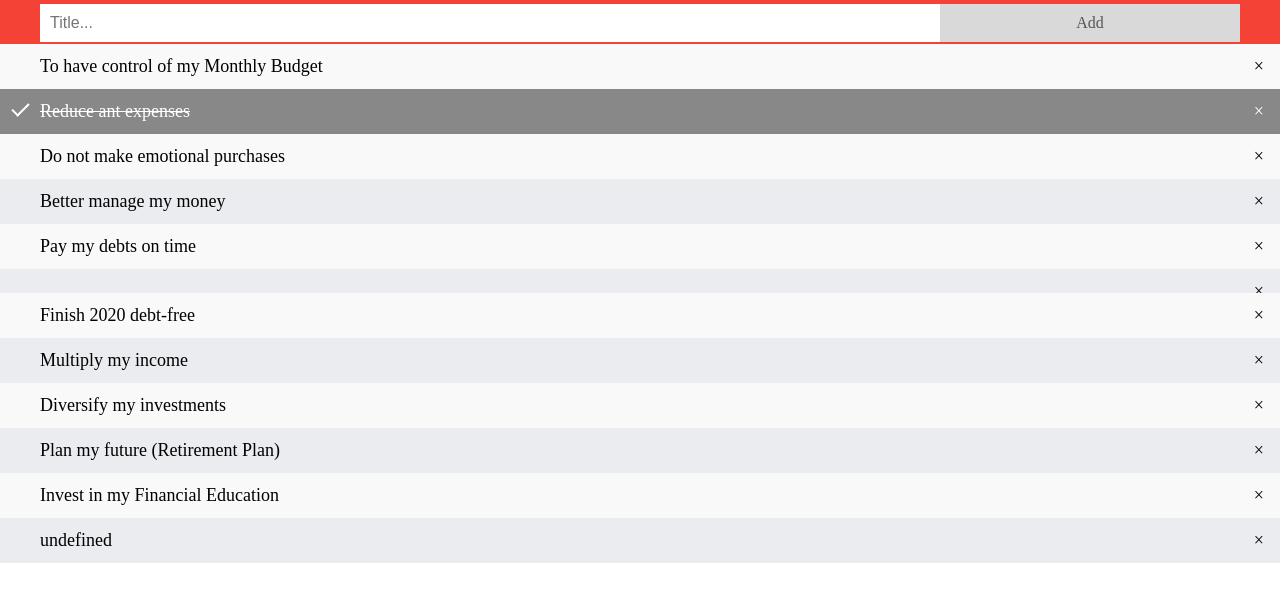
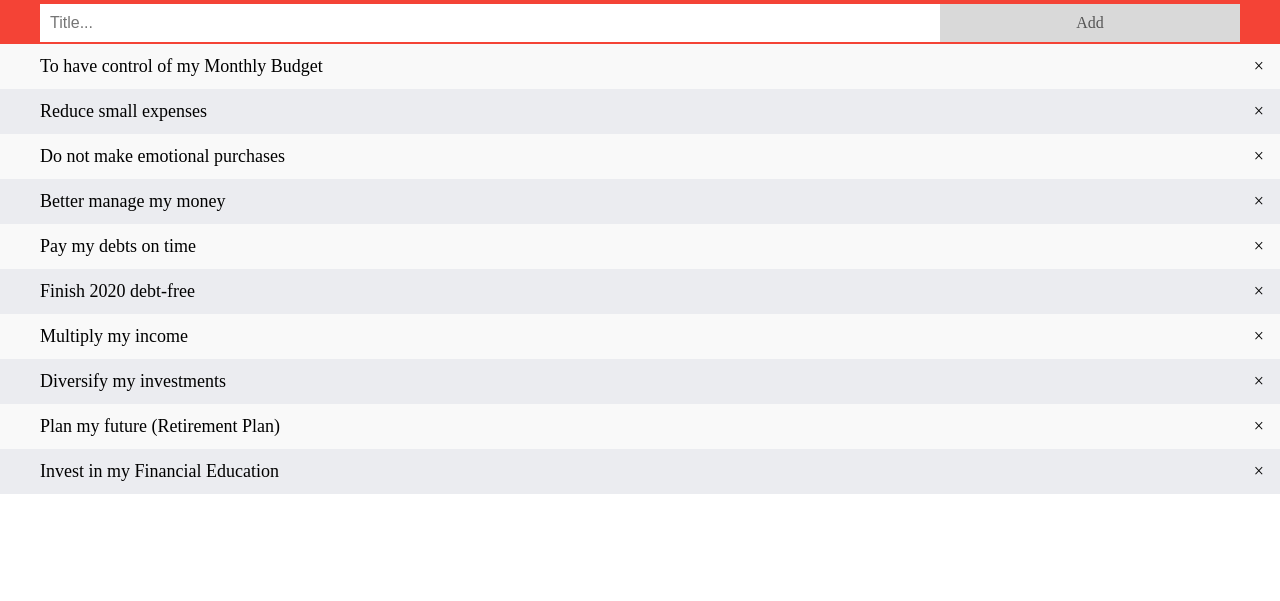
Before and after one commit to adamhopkins1/to-do-list, a plain HTML site: page index.html in a window 1280 px wide. Both pictures are taken after a click on the element "Add". Shown: the part 73-674 px from the top of the page. Drawn offline with Linux system fonts and the light colour scheme.

Commit message:
Updated and added code for JavaScript to allow adding of items.
Added script to correct issue with adding and culling message "undefined" when Item is added. Credit to w3schools To-do-list how to ("https://www.w3schools.com/howto/howto_js_todolist.asp") for providing code snippet.

```diff
--- a/index.html
+++ b/index.html
@@ -18,7 +18,7 @@
          padding:0;
         }
 
-        ul li{
+        ul li {
            cursor:pointer;
            position:relative;
            padding:12px 8px 12px 40px;
@@ -28,11 +28,10 @@
            transition:0.2s;
 
 
-        /* -webkit-user-select:none;
+        -webkit-user-select:none;
         -moz-user-select:none;
         -ms-user-select:none;
-        user-select:none; */
-
+         user-select:none;
         }
 
         ul li:nth-child(odd) {
@@ -74,7 +73,7 @@
             color:white;
         }
 
-        .header{
+        .header {
             background-color:#f44336;
             padding:40px 40px;
             color:white;
@@ -105,7 +104,7 @@
 
         }
 
-        .addBtn:hover{
+        .addBtn:hover {
             background-color:#bbb;
         }
     </style>
@@ -119,12 +118,12 @@
     </div>
 
      <ul id="myUL">
+        <ul id="dynamic-list">
         <li>To have control of my Monthly Budget</li>
-        <li class="checked">Reduce ant expenses</li>
+        <li>Reduce small expenses</li>
         <li>Do not make emotional purchases</li>
         <li>Better manage my money</li>
         <li>Pay my debts on time</li>
-        <li></li>
         <li>Finish 2020 debt-free</li>
         <li>Multiply my income</li>
         <li>Diversify my investments</li>
@@ -132,8 +131,10 @@
         <li>Invest in my Financial Education</li>
     </ul>
 
+
     <script>
-        var myNodelist= document.getElementsByTagName("LI");
+// Create a "close" button and append it to each list item
+var myNodelist = document.getElementsByTagName("LI");
 var i;
 for (i = 0; i < myNodelist.length; i++) {
   var span = document.createElement("SPAN");
@@ -143,32 +144,33 @@
   myNodelist[i].appendChild(span);
 }
 
+// Click on a close button to hide the current list item
 var close = document.getElementsByClassName("close");
 var i;
 for (i = 0; i < close.length; i++) {
-            close [i].onclick = function() {
+  close[i].onclick = function() {
     var div = this.parentElement;
     div.style.display = "none";
-
   }
 }
 
+// Add a "checked" symbol when clicking on a list item
 var list = document.querySelector('ul');
 list.addEventListener('click', function(ev) {
   if (ev.target.tagName === 'LI') {
     ev.target.classList.toggle('checked');
   }
-        },false);
+}, false);
 
-        function newElement(){
+// Create a new list item when clicking on the "Add" button
+function newElement() {
   var li = document.createElement("li");
-            var inputValue = document.createElement("myInput").value;
+  var inputValue = document.getElementById("myInput").value;
   var t = document.createTextNode(inputValue);
   li.appendChild(t);
   if (inputValue === '') {
     alert("You must write something!");
   } else {
-
     document.getElementById("myUL").appendChild(li);
   }
   document.getElementById("myInput").value = "";
@@ -186,6 +188,7 @@
     }
   }
 }
+
     </script>
 
 </body>
```
Lines whose indentation alone changed are shown as unchanged.
